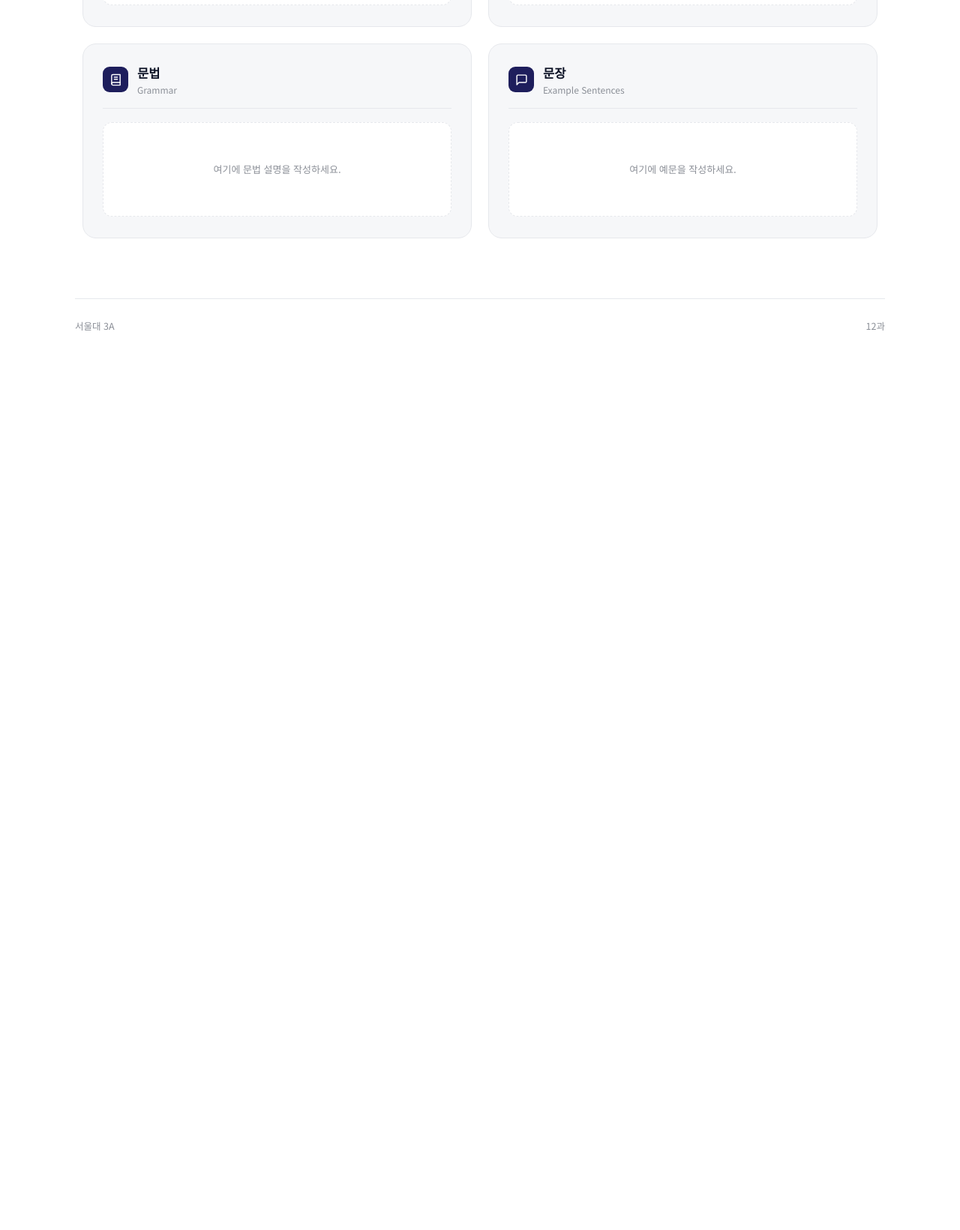
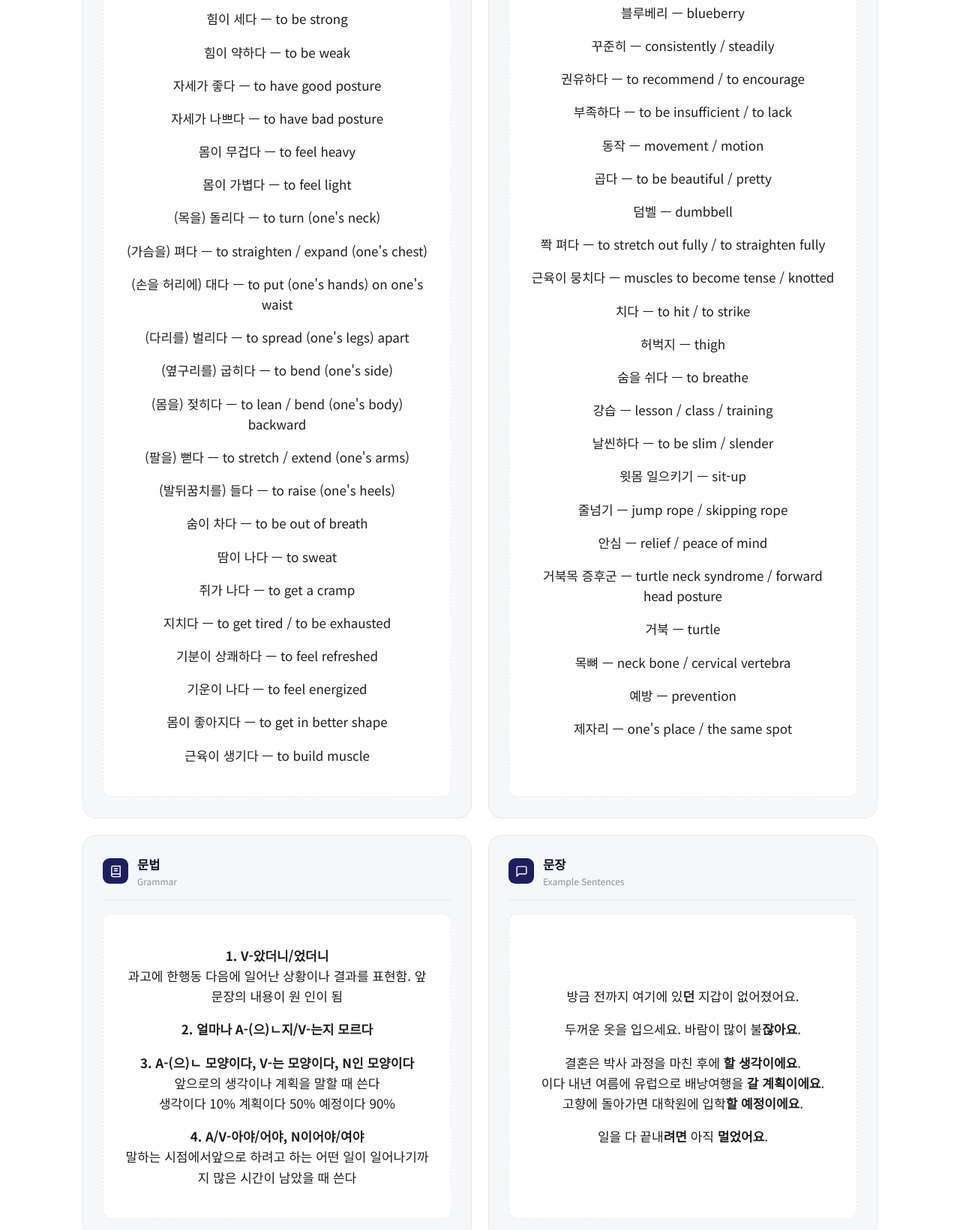
Before and after one commit to vins55/seoulde3B, a plain HTML site: page chapter12.html in a window 1280 px wide. Shown: the part 536-2177 px from the top of the page at 75% size. Before the commit the page ends 1020 px from the top, so only its background shows below. Drawn offline with Linux system fonts and the light colour scheme.

Commit message:
12 глава кыт

```diff
--- a/chapter12.html
+++ b/chapter12.html
@@ -11,7 +11,7 @@
   <header class="topbar">
     <div class="shell topbar-inner">
       <div class="brand">
-        <span class="brand-mark">서울대 3A</span>
+        <span class="brand-mark">서울대 3B</span>
         <span class="brand-sub">Vocabulary Notes</span>
       </div>
       <a class="back-link" href="index.html">
@@ -41,7 +41,32 @@
           </div>
         </div>
         <div class="section-body">
-          <span class="placeholder">여기에 새 단어를 추가하세요.</span>
+          <span class="placeholder">
+            <p class="w-1">살이 찌다 — to gain weight</p>
+<p class="w-1">살이 빠지다 — to lose weight</p>
+<p class="w-1">힘이 세다 — to be strong</p>
+<p class="w-1">힘이 약하다 — to be weak</p>
+<p class="w-1">자세가 좋다 — to have good posture</p>
+<p class="w-1">자세가 나쁘다 — to have bad posture</p>
+<p class="w-1">몸이 무겁다 — to feel heavy</p>
+<p class="w-1">몸이 가볍다 — to feel light</p>
+<p class="w-1">(목을) 돌리다 — to turn (one's neck)</p>
+<p class="w-1">(가슴을) 펴다 — to straighten / expand (one's chest)</p>
+<p class="w-1">(손을 허리에) 대다 — to put (one's hands) on one's waist</p>
+<p class="w-1">(다리를) 벌리다 — to spread (one's legs) apart</p>
+<p class="w-1">(옆구리를) 굽히다 — to bend (one's side)</p>
+<p class="w-1">(몸을) 젖히다 — to lean / bend (one's body) backward</p>
+<p class="w-1">(팔을) 뻗다 — to stretch / extend (one's arms)</p>
+<p class="w-1">(발뒤꿈치를) 들다 — to raise (one's heels)</p>
+<p class="w-1">숨이 차다 — to be out of breath</p>
+<p class="w-1">땀이 나다 — to sweat</p>
+<p class="w-1">쥐가 나다 — to get a cramp</p>
+<p class="w-1">지치다 — to get tired / to be exhausted</p>
+<p class="w-1">기분이 상쾌하다 — to feel refreshed</p>
+<p class="w-1">기운이 나다 — to feel energized</p>
+<p class="w-1">몸이 좋아지다 — to get in better shape</p>
+<p class="w-1">근육이 생기다 — to build muscle</p>
+          </span>
         </div>
       </article>
 
@@ -56,11 +81,35 @@
           </div>
         </div>
         <div class="section-body">
-          <span class="placeholder">여기에 추가 단어를 입력하세요.</span>
+          <span class="placeholder">
+            <p class="w-1">교정 — correction / posture correction</p>
+<p class="w-1">블루베리 — blueberry</p>
+<p class="w-1">꾸준히 — consistently / steadily</p>
+<p class="w-1">권유하다 — to recommend / to encourage</p>
+<p class="w-1">부족하다 — to be insufficient / to lack</p>
+<p class="w-1">동작 — movement / motion</p>
+<p class="w-1">곱다 — to be beautiful / pretty</p>
+<p class="w-1">덤벨 — dumbbell</p>
+<p class="w-1">쫙 펴다 — to stretch out fully / to straighten fully</p>
+<p class="w-1">근육이 뭉치다 — muscles to become tense / knotted</p>
+<p class="w-1">치다 — to hit / to strike</p>
+<p class="w-1">허벅지 — thigh</p>
+<p class="w-1">숨을 쉬다 — to breathe</p>
+<p class="w-1">강습 — lesson / class / training</p>
+<p class="w-1">날씬하다 — to be slim / slender</p>
+<p class="w-1">윗몸 일으키기 — sit-up</p>
+<p class="w-1">줄넘기 — jump rope / skipping rope</p>
+<p class="w-1">안심 — relief / peace of mind</p>
+<p class="w-1">거북목 증후군 — turtle neck syndrome / forward head posture</p>
+<p class="w-1">거북 — turtle</p>
+<p class="w-1">목뼈 — neck bone / cervical vertebra</p>
+<p class="w-1">예방 — prevention</p>
+<p class="w-1">제자리 — one's place / the same spot</p>
+          </span>
         </div>
       </article>
 
-      <article class="section-card">
+       <article class="section-card">
         <div class="section-head">
           <span class="section-icon">
             <svg viewBox="0 0 24 24" stroke="currentColor" stroke-width="2" stroke-linecap="round" stroke-linejoin="round"><path d="M4 19.5A2.5 2.5 0 0 1 6.5 17H20"/><path d="M6.5 2H20v20H6.5A2.5 2.5 0 0 1 4 19.5v-15A2.5 2.5 0 0 1 6.5 2z"/><path d="M9 7h6M9 11h6"/></svg>
@@ -71,7 +120,26 @@
           </div>
         </div>
         <div class="section-body">
-          <span class="placeholder">여기에 문법 설명을 작성하세요.</span>
+          <span>
+            <p class="w-1">
+              <b>1. V-았더니/었더니</b> <br>
+              과고에 한행동 다음에 일어난 상황이나 결과를 표현함. 앞 문장의 내용이 원 인이 됨
+            </p>
+            <p class="w-1">
+              <b>2. 얼마나 A-(으)ㄴ지/V-는지 모르다 </b> <br>
+
+            </p>
+            <p class="w-1">
+              <b>3. A-(으)ㄴ 모양이다, V-는 모양이다, N인 모양이다</b> <br>
+              앞으로의 생각이나 계획을 말할 때 쓴다 <br>
+              생각이다 10% 계획이다 50% 예정이다 90%
+            </p>
+            <p class="w-1">
+              <b>4. A/V-아야/어야, N이어야/여야</b>  <br>
+              말하는 시점에서앞으로 하려고 하는 어떤 일이 일어나기까지 많은 시간이 남았을 때 쓴다
+
+            </p>
+          </span>
         </div>
       </article>
 
@@ -86,7 +154,25 @@
           </div>
         </div>
         <div class="section-body">
-          <span class="placeholder">여기에 예문을 작성하세요.</span>
+          <span>
+            <p class="w-1">
+              방금 전까지 여기에 있<b>던</b> 지갑이 없어졌어요.
+            </p>
+
+              <p class="w-1">
+                두꺼운 옷을 입으세요. 바람이 많이 불<b>잖아요</b>.
+            </p>
+
+              <p class="w-1">
+              결혼은 박사 과정을 마친 후에  <b>할 생각이에요</b>.<br>
+              이다 내년 여름에 유럽으로 배낭여행을 <b>갈 계획이에요</b>.<br>
+              고향에 돌아가면 대학원에 입학<b>할  예정이에요</b>.
+            </p>
+
+              <p class="w-1">
+             일을 다 끝내<b>려면</b>  아직 <b>멀었어요</b>.
+            </p>
+          </span>
         </div>
       </article>
 
```
